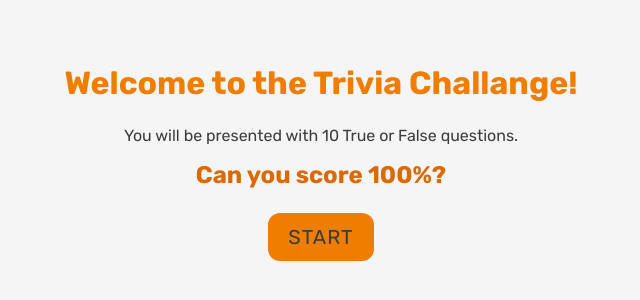
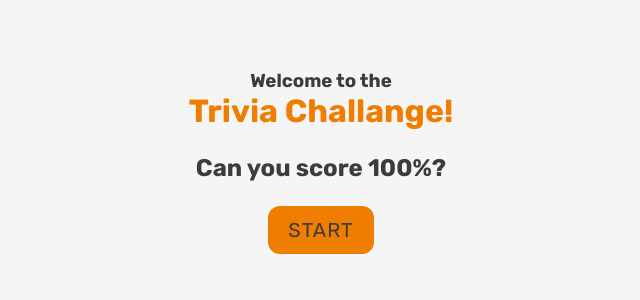
Before and after one commit to thallesBueno/trivia-quiz, a Next.js app: page / in a window 1280 px wide. Shown: the part 238-538 px from the top of the page, without its empty margins (319-959 px from the left). Built offline with nearby package versions, Linux system fonts and the light colour scheme.

Commit message:
change homepage text layout

```diff
--- a/src/pages/index.tsx
+++ b/src/pages/index.tsx
@@ -10,8 +10,8 @@ const Home: NextPage = () => {
   const goToQuiz = () => router.push("/quiz");
   return (
     <Container>
-      <h1>Welcome to the Trivia Challange!</h1>
-      <p>You will be presented with 10 True or False questions.</p>
+      <h3>Welcome to the</h3>
+      <h1>Trivia Challange!</h1>
       <h2>Can you score 100%?</h2>
       <Button onClick={goToQuiz}>Start</Button>
     </Container>
--- a/src/styles/pages/homepage.ts
+++ b/src/styles/pages/homepage.ts
@@ -8,6 +8,8 @@ const Container = styled.div`
   flex-direction: column;
   justify-content: center;
   align-items: center ;
+
+  text-align: center;
 
   h1 {
     margin-bottom: 24px;
@@ -20,7 +22,6 @@ const Container = styled.div`
 
   h2 {
     margin-bottom: 24px;
-    color: ${({ theme }) => theme.colors.mainColorDarker};
   }
 `;
 
```
